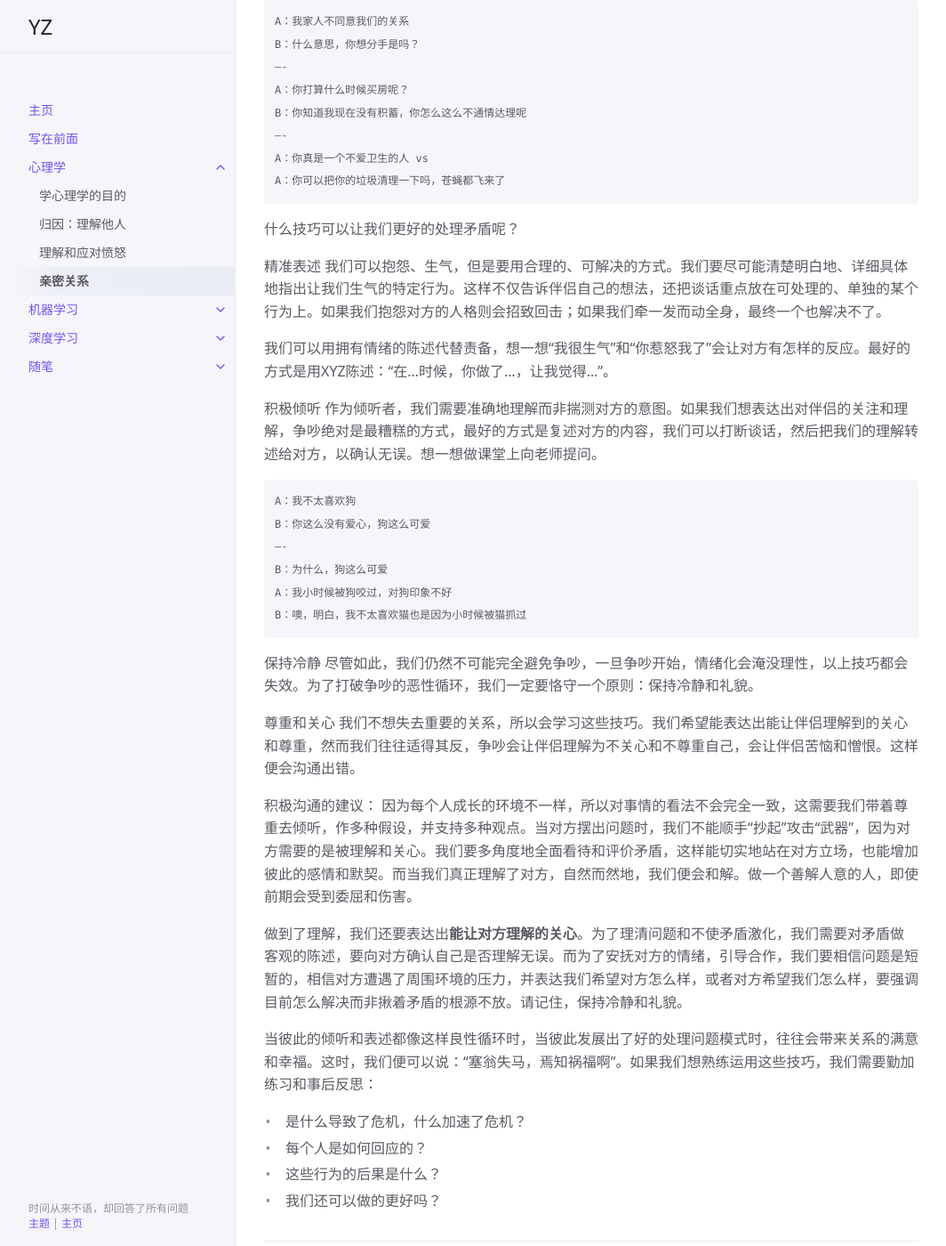
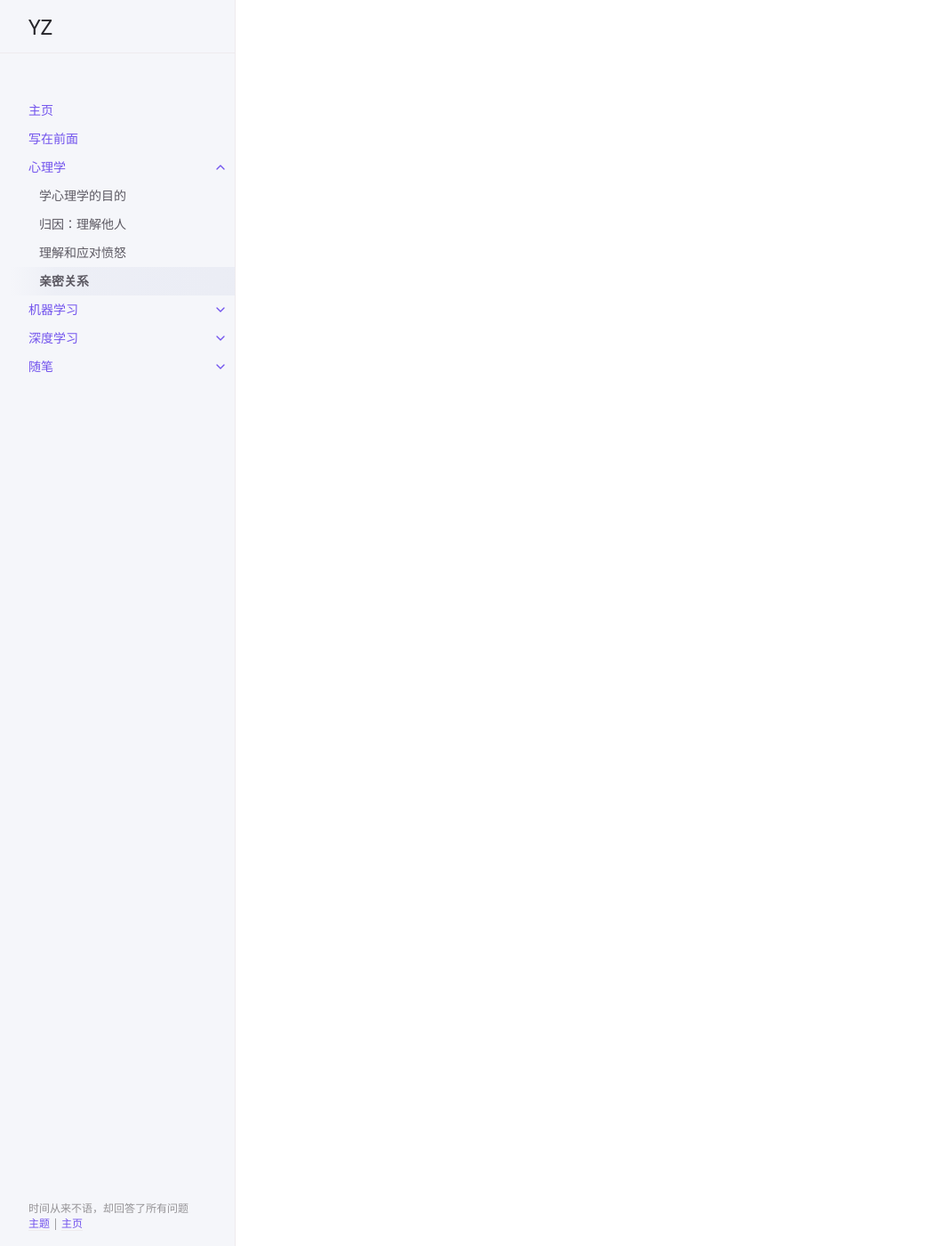
Before and after one commit to yz14/main, a Jekyll site: the page built from docs/psy/4.md, in a window 1280 px wide and 1400 px high, scrolled down 1396 px. Shown: the whole window at 89% size, without its empty margins (107-1171 px from the left). Built offline with Jekyll 4.4.1, drawn with Linux system fonts in a browser that asks for light colours; some of the changed text lies outside the part shown.

Commit message:
Update 4.md

````diff
--- a/docs/psy/4.md
+++ b/docs/psy/4.md
@@ -18,62 +18,3 @@ nav_order: 4
 &emsp;&emsp;翻译过来可能是：
 
 **&emsp;&emsp;亲密关系是人类经历的核心所在，形成如戏剧般人生的各个阶段的基本剧情。我们被某人吸引，喜欢或者爱上某人，与某人拥有浪漫的关系，和伴侣结婚并给予伴侣支持与慰藉。而当这些关系不幸终结时，我们会感到痛苦。亲密关系满足了人们对归属和关爱的基本需求。这些需求意味着对他人强烈的情感依恋和相互依赖。众所周知，拥有积极的社会支持有利于身心健康。亲密关系提供了有意义且往往持久的社会支持：在我们低落时可以寻求安慰，在对方有需求时可以提供帮助和关爱。当问中年的成功商界人士，如果他们可以一切重来，他们的生活可能会有怎样的不同时，没有一个人说他们将会投入更多的精力到工作中；相反，他们说会对家庭和朋友付出更多的爱，并花更多的时间和他们在一起。**
-
-
-
-华盛顿大学团队在30年的研究表明，伴侣的幸福和沟通的质量非常相关。通过观看伴侣间的沟通方式，他们就可以准确的预测若干年后的婚姻状况。
-
-沟通的模型
-为了简便，研究者把人与人之间的沟通过程抽象为一个简单的模型：
-信息->表述者->编码->解码->倾听者
-为了传递某个信息，表述者会按自己的理解方式表达出来，同样，倾听者也会按自己的理解方式接收信息。因此，不管是传递和接收，错误都有可能发生。想一想你画我猜游戏，或者老师讲课、学生听课的过程。
-
-沟通不良
-矛盾在生活中是不可避免的，当矛盾发生时，表述者如果不能准确到位的抱怨，或者数怨并诉，或者从一个问题牵扯到另一个问题，都会让解决当下的矛盾变得困难。同样，如果倾听者没有耐心倾听，打断谈话后表达反对意见（“是的，但是… ”），仓促得出结论（往往朝糟糕方向），揣测伴侣意图，总想在对方说的事情上找到纰漏或者不可行性（总找对方的错），或者以怨报怨（吵架开始），或者更糟糕的，交谈时表达消极情绪，攻击对方的人格或品德而非具体行为。
-```
-A：我家人不同意我们的关系
-B：什么意思，你想分手是吗？
-—-
-A：你打算什么时候买房呢？
-B：你知道我现在没有积蓄，你怎么这么不通情达理呢
-—-
-A：你真是一个不爱卫生的人 vs
-A：你可以把你的垃圾清理一下吗，苍蝇都飞来了
-```
-
-什么技巧可以让我们更好的处理矛盾呢？
-
-精准表述
-我们可以抱怨、生气，但是要用合理的、可解决的方式。我们要尽可能清楚明白地、详细具体地指出让我们生气的特定行为。这样不仅告诉伴侣自己的想法，还把谈话重点放在可处理的、单独的某个行为上。如果我们抱怨对方的人格则会招致回击；如果我们牵一发而动全身，最终一个也解决不了。
-
-我们可以用拥有情绪的陈述代替责备，想一想“我很生气”和“你惹怒我了”会让对方有怎样的反应。最好的方式是用XYZ陈述：“在…时候，你做了…，让我觉得…”。
-
-
-积极倾听
-作为倾听者，我们需要准确地理解而非揣测对方的意图。如果我们想表达出对伴侣的关注和理解，争吵绝对是最糟糕的方式，最好的方式是复述对方的内容，我们可以打断谈话，然后把我们的理解转述给对方，以确认无误。想一想做课堂上向老师提问。
-
-```
-A：我不太喜欢狗
-B：你这么没有爱心，狗这么可爱
-—-
-B：为什么，狗这么可爱
-A：我小时候被狗咬过，对狗印象不好
-B：噢，明白，我不太喜欢猫也是因为小时候被猫抓过
-```
-
-保持冷静
-尽管如此，我们仍然不可能完全避免争吵，一旦争吵开始，情绪化会淹没理性，以上技巧都会失效。为了打破争吵的恶性循环，我们一定要恪守一个原则：保持冷静和礼貌。
-
-尊重和关心
-我们不想失去重要的关系，所以会学习这些技巧。我们希望能表达出能让伴侣理解到的关心和尊重，然而我们往往适得其反，争吵会让伴侣理解为不关心和不尊重自己，会让伴侣苦恼和憎恨。这样便会沟通出错。
-
-积极沟通的建议：
-因为每个人成长的环境不一样，所以对事情的看法不会完全一致，这需要我们带着尊重去倾听，作多种假设，并支持多种观点。当对方摆出问题时，我们不能顺手“抄起”攻击“武器”，因为对方需要的是被理解和关心。我们要多角度地全面看待和评价矛盾，这样能切实地站在对方立场，也能增加彼此的感情和默契。而当我们真正理解了对方，自然而然地，我们便会和解。做一个善解人意的人，即使前期会受到委屈和伤害。
-
-做到了理解，我们还要表达出**能让对方理解的关心**。为了理清问题和不使矛盾激化，我们需要对矛盾做客观的陈述，要向对方确认自己是否理解无误。而为了安抚对方的情绪，引导合作，我们要相信问题是短暂的，相信对方遭遇了周围环境的压力，并表达我们希望对方怎么样，或者对方希望我们怎么样，要强调目前怎么解决而非揪着矛盾的根源不放。请记住，保持冷静和礼貌。
-
-当彼此的倾听和表述都像这样良性循环时，当彼此发展出了好的处理问题模式时，往往会带来关系的满意和幸福。这时，我们便可以说：“塞翁失马，焉知祸福啊”。如果我们想熟练运用这些技巧，我们需要勤加练习和事后反思：
-* 是什么导致了危机，什么加速了危机？
-* 每个人是如何回应的？
-* 这些行为的后果是什么？
-* 我们还可以做的更好吗？
````
